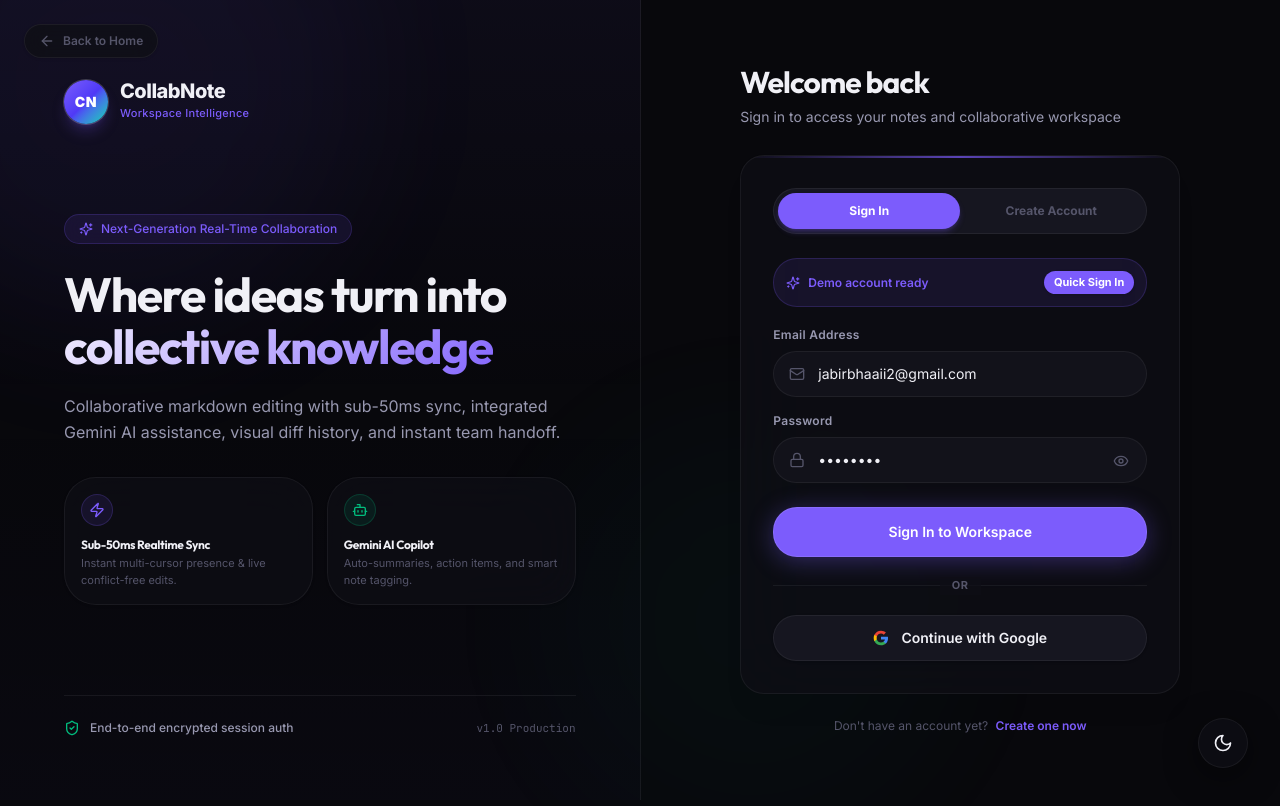
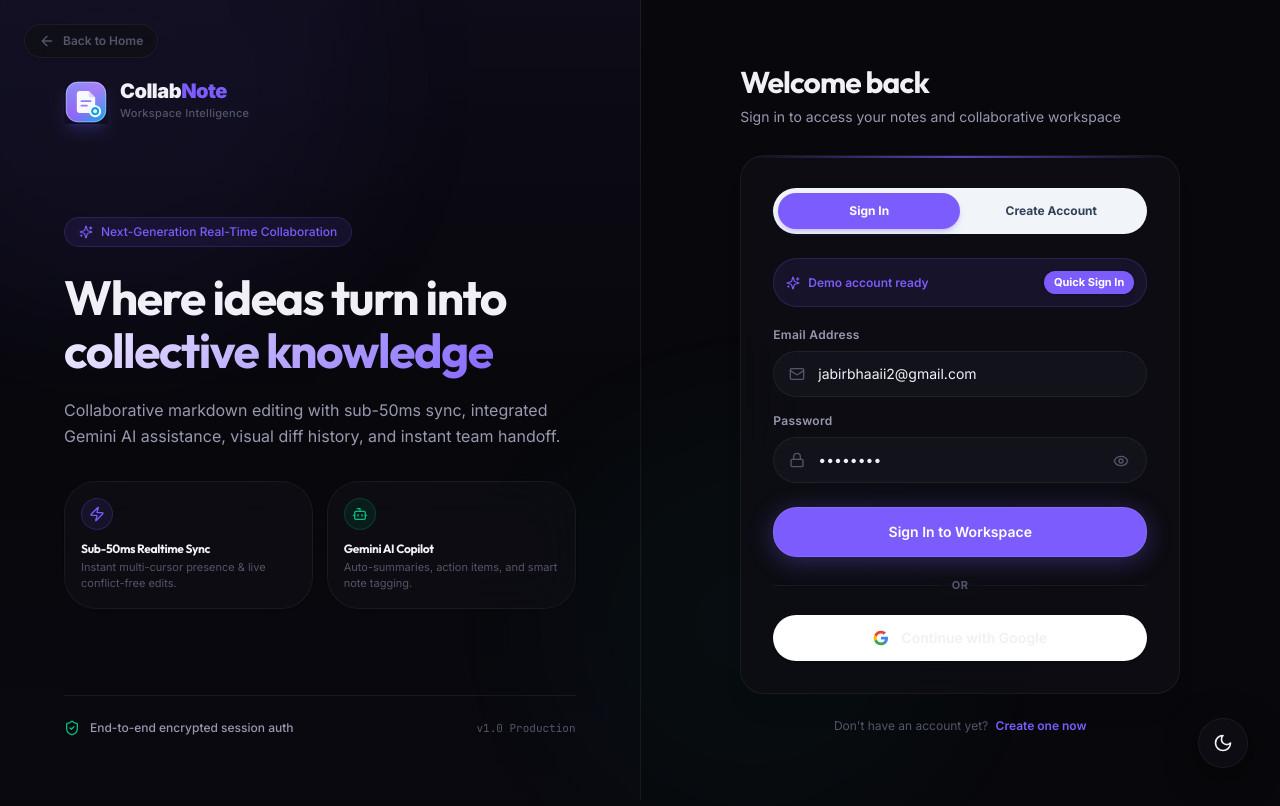
Before and after one commit to Jabirmahmud0/collabNote_client, a React (Vite) app: page /auth in a window 1280 px wide. Shown: the top 806 px of the page. Built offline with nearby package versions, Linux system fonts and the light colour scheme.

Commit message:
feat(branding): add custom vector logo, update AI model name to Gemini 2.5 Flash, and refine auth form light mode

```diff
--- a/index.html
+++ b/index.html
@@ -2,7 +2,7 @@
 <html lang="en">
   <head>
     <meta charset="UTF-8" />
-    <link rel="icon" type="image/png" href="/favicon.png" />
+    <link rel="icon" type="image/svg+xml" href="/logo.svg" />
     <meta name="viewport" content="width=device-width, initial-scale=1.0" />
     <title>CollabNote | Real-time Collaborative Editor</title>
   </head>
--- a/src/components/layout/Sidebar.jsx
+++ b/src/components/layout/Sidebar.jsx
@@ -5,6 +5,7 @@ import {
   FileText, Share2, Trash2, Plus, ChevronDown, ChevronRight,
   LayoutDashboard, Settings, Wrench, PanelLeftClose, PanelLeft,
 } from 'lucide-react';
+import { Logo, LogoIcon } from '../ui/Logo';
 
 const Sidebar = ({
   filter = 'all',
@@ -35,17 +36,10 @@ const Sidebar = ({
       {/* Header */}
       <div className={`flex items-center ${collapsed ? 'justify-center px-3' : 'justify-between px-5'} h-16 border-b border-border`}>
         <Link to="/dashboard" className="flex items-center gap-2.5 shrink-0">
-          <div className="w-8 h-8 bg-gradient-to-br from-accent to-accent-secondary rounded-lg flex items-center justify-center shadow-md shrink-0">
-            <span className="text-white font-bold text-[11px]">CN</span>
-          </div>
-          {!collapsed && (
-            <motion.span
-              initial={{ opacity: 0 }}
-              animate={{ opacity: 1 }}
-              className="text-base font-bold tracking-tight text-text-primary"
-            >
-              CollabNote
-            </motion.span>
+          {collapsed ? (
+            <LogoIcon size={30} />
+          ) : (
+            <Logo size="sm" showText={true} />
           )}
         </Link>
         {!collapsed && (
--- /dev/null
+++ b/src/components/ui/Logo.jsx
@@ -0,0 +1,122 @@
+import React from 'react';
+
+export const LogoIcon = ({ size = 32, className = '' }) => {
+  return (
+    <svg
+      width={size}
+      height={size}
+      viewBox="0 0 48 48"
+      fill="none"
+      xmlns="http://www.w3.org/2000/svg"
+      className={`shrink-0 ${className}`}
+    >
+      <defs>
+        <linearGradient id="collab-gradient-primary" x1="0%" y1="0%" x2="100%" y2="100%">
+          <stop offset="0%" stopColor="#6366F1" />
+          <stop offset="50%" stopColor="#8B5CF6" />
+          <stop offset="100%" stopColor="#0EA5E9" />
+        </linearGradient>
+        <linearGradient id="collab-gradient-sparkle" x1="0%" y1="0%" x2="100%" y2="100%">
+          <stop offset="0%" stopColor="#38BDF8" />
+          <stop offset="100%" stopColor="#A855F7" />
+        </linearGradient>
+        <linearGradient id="collab-gradient-surface" x1="0%" y1="0%" x2="0%" y2="100%">
+          <stop offset="0%" stopColor="#FFFFFF" stopOpacity="0.25" />
+          <stop offset="100%" stopColor="#FFFFFF" stopOpacity="0.03" />
+        </linearGradient>
+        <filter id="collab-glow" x="-20%" y="-20%" width="140%" height="140%">
+          <feGaussianBlur stdDeviation="3" result="blur" />
+          <feComposite in="SourceGraphic" in2="blur" operator="over" />
+        </filter>
+      </defs>
+
+      {/* Rounded Squircle Container */}
+      <rect
+        x="2"
+        y="2"
+        width="44"
+        height="44"
+        rx="13"
+        fill="url(#collab-gradient-primary)"
+      />
+      {/* Specular Highlight Overlay */}
+      <rect
+        x="2"
+        y="2"
+        width="44"
+        height="44"
+        rx="13"
+        fill="url(#collab-gradient-surface)"
+      />
+      <rect
+        x="2.5"
+        y="2.5"
+        width="43"
+        height="43"
+        rx="12.5"
+        stroke="rgba(255, 255, 255, 0.35)"
+        strokeWidth="1"
+      />
+
+      {/* Modern Folded Note / Layer Path */}
+      <path
+        d="M14 15C14 13.3431 15.3431 12 17 12H27L34 19V33C34 34.6569 32.6569 36 31 36H17C15.3431 36 14 34.6569 14 33V15Z"
+        fill="white"
+        fillOpacity="0.95"
+      />
+      {/* Folded Corner */}
+      <path
+        d="M27 12V17C27 18.1046 27.8954 19 29 19H34L27 12Z"
+        fill="#DDD6FE"
+      />
+
+      {/* Note Horizontal Line Bars */}
+      <rect x="18" y="22" width="12" height="2" rx="1" fill="#6366F1" fillOpacity="0.8" />
+      <rect x="18" y="27" width="8" height="2" rx="1" fill="#8B5CF6" fillOpacity="0.8" />
+
+      {/* Real-time Collaboration Nodes / Pulse Dot */}
+      <circle cx="34" cy="34" r="5.5" fill="#0EA5E9" stroke="white" strokeWidth="2" />
+      <circle cx="34" cy="34" r="2" fill="white" />
+    </svg>
+  );
+};
+
+export const Logo = ({ size = 'md', showText = true, subtitle = null, className = '' }) => {
+  const iconSizes = {
+    xs: 24,
+    sm: 28,
+    md: 36,
+    lg: 44,
+    xl: 52,
+  };
+
+  const textSizes = {
+    xs: 'text-sm',
+    sm: 'text-base',
+    md: 'text-lg',
+    lg: 'text-xl',
+    xl: 'text-2xl',
+  };
+
+  const iconPx = typeof size === 'number' ? size : iconSizes[size] || 36;
+
+  return (
+    <div className={`inline-flex items-center gap-3 select-none ${className}`}>
+      <LogoIcon size={iconPx} className="shadow-lg shadow-indigo-500/20" />
+      {showText && (
+        <div className="flex flex-col">
+          <span className={`font-black tracking-tight text-text-primary leading-none ${typeof size === 'string' ? textSizes[size] : 'text-lg'}`}>
+            Collab<span className="text-accent">Note</span>
+          </span>
+          {subtitle && (
+            <span className="text-[11px] font-medium text-text-muted tracking-wide mt-1">
+              {subtitle}
+            </span>
+          )}
+        </div>
+      )}
+    </div>
+  );
+};
+
+export default Logo;
--- a/src/pages/AuthPage.jsx
+++ b/src/pages/AuthPage.jsx
@@ -7,6 +7,7 @@ import { auth, googleProvider } from '../config/firebase';
 import { signInWithPopup, signOut } from 'firebase/auth';
 import Button from '../components/ui/Button';
 import Input from '../components/ui/Input';
+import Logo from '../components/ui/Logo';
 import toast from 'react-hot-toast';
 
 const DEMO_EMAIL = 'jabirbhaaii2@gmail.com';
@@ -147,14 +148,8 @@ const AuthPage = () => {
       <div className="hidden lg:flex flex-1 relative flex-col justify-between p-12 xl:p-16 border-r border-border bg-gradient-to-b from-accent/5 via-transparent to-accent/[0.02] overflow-hidden">
         {/* Brand Header */}
         <div className="relative z-10 pt-4">
-          <div className="inline-flex items-center gap-3 cursor-pointer" onClick={() => navigate('/')}>
-            <div className="w-11 h-11 bg-gradient-to-br from-accent via-indigo-600 to-accent-secondary rounded-2xl flex items-center justify-center shadow-lg shadow-accent/25 ring-1 ring-white/20">
-              <span className="text-white font-black text-sm tracking-wider">CN</span>
-            </div>
-            <div className="flex flex-col">
-              <span className="text-xl font-extrabold tracking-tight text-text-primary leading-none">CollabNote</span>
-              <span className="text-[11px] font-medium text-accent tracking-wide mt-1">Workspace Intelligence</span>
-            </div>
+          <div className="inline-flex items-center cursor-pointer" onClick={() => navigate('/')}>
+            <Logo size="lg" subtitle="Workspace Intelligence" />
           </div>
         </div>
 
@@ -232,11 +227,8 @@ const AuthPage = () => {
           className="w-full max-w-[440px] relative z-10 my-auto"
         >
           {/* Mobile Logo */}
-          <div className="lg:hidden text-center mb-8">
-            <div className="w-12 h-12 bg-gradient-to-br from-accent to-accent-secondary rounded-2xl mx-auto flex items-center justify-center shadow-lg shadow-accent/30 mb-3">
-              <span className="text-white font-extrabold text-sm">CN</span>
-            </div>
-            <h2 className="text-xl font-bold text-text-primary tracking-tight">CollabNote</h2>
+          <div className="lg:hidden text-center mb-8 flex justify-center cursor-pointer" onClick={() => navigate('/')}>
+            <Logo size="md" subtitle="Workspace Intelligence" />
           </div>
 
           {/* Form Header */}
@@ -255,7 +247,7 @@ const AuthPage = () => {
             <div className="absolute top-0 inset-x-0 h-[1.5px] bg-gradient-to-r from-transparent via-accent to-transparent opacity-70" />
 
             {/* Mode Switcher Tabs */}
-            <div className="flex relative mb-6 bg-bg-tertiary rounded-2xl p-1 border border-border">
+            <div className="flex relative mb-6 bg-slate-100 dark:bg-bg-tertiary rounded-2xl p-1 border border-border">
               <motion.div
                 layout
                 className="absolute inset-y-1 w-[calc(50%-4px)] bg-accent rounded-xl shadow-md shadow-accent/25"
@@ -276,7 +268,7 @@ const AuthPage = () => {
                   }));
                 }}
                 className={`relative flex-1 py-2.5 text-xs font-bold transition-colors z-10 rounded-xl ${
-                  isLogin ? 'text-white' : 'text-text-muted hover:text-text-primary'
+                  isLogin ? 'text-white' : 'text-slate-700 dark:text-text-secondary hover:text-text-primary'
                 }`}
               >
                 Sign In
@@ -289,7 +281,7 @@ const AuthPage = () => {
                   setFormData({ name: '', email: '', password: '' });
                 }}
                 className={`relative flex-1 py-2.5 text-xs font-bold transition-colors z-10 rounded-xl ${
-                  !isLogin ? 'text-white' : 'text-text-muted hover:text-text-primary'
+                  !isLogin ? 'text-white' : 'text-slate-700 dark:text-text-secondary hover:text-text-primary'
                 }`}
               >
                 Create Account
@@ -404,7 +396,7 @@ const AuthPage = () => {
               type="button"
               onClick={handleGoogleLogin}
               disabled={loading}
-              className="w-full py-3 px-4 rounded-xl bg-bg-tertiary hover:bg-bg-elevated border border-border hover:border-border-hover text-text-primary text-sm font-semibold flex items-center justify-center gap-3 transition-all duration-200 active:scale-[0.98] shadow-sm disabled:opacity-50"
+              className="w-full py-3 px-4 rounded-xl bg-white dark:bg-bg-tertiary hover:bg-slate-50 dark:hover:bg-bg-elevated border border-border hover:border-slate-300 dark:hover:border-border-hover text-text-primary text-sm font-semibold flex items-center justify-center gap-3 transition-all duration-200 active:scale-[0.98] shadow-sm disabled:opacity-50"
             >
               <svg className="w-4 h-4 shrink-0" viewBox="0 0 24 24">
                 <path fill="#4285F4" d="M22.56 12.25c0-.78-.07-1.53-.2-2.25H12v4.26h5.92a5.06 5.06 0 01-2.21 3.31v2.77h3.57c2.08-1.92 3.28-4.74 3.28-8.09z" />
--- a/src/pages/LandingPage.jsx
+++ b/src/pages/LandingPage.jsx
@@ -8,6 +8,7 @@ import {
   Play, Zap, Shield, Globe, ChevronRight,
 } from 'lucide-react';
 import Button from '../components/ui/Button';
+import Logo from '../components/ui/Logo';
 import {
   IntelligenceSection,
   ProductPromise,
@@ -56,11 +57,8 @@ const LandingPage = () => {
       {/* ═══════════════ NAVBAR ═══════════════ */}
       <nav className="fixed top-0 w-full z-50 glass-strong">
         <div className="max-w-6xl mx-auto px-6 h-16 flex items-center justify-between">
-          <div className="flex items-center gap-3">
-            <div className="w-9 h-9 bg-gradient-to-br from-accent to-accent-secondary rounded-xl flex items-center justify-center shadow-lg shadow-accent/20">
-              <span className="text-white font-extrabold text-xs">CN</span>
-            </div>
-            <span className="text-lg font-bold tracking-tight">CollabNote</span>
+          <div className="cursor-pointer" onClick={() => window.scrollTo({ top: 0, behavior: 'smooth' })}>
+            <Logo size="sm" showText={true} />
           </div>
           <div className="flex items-center gap-8">
             <a href="#features" className="hidden md:block text-sm text-text-secondary hover:text-text-primary transition-colors">Features</a>
@@ -89,7 +87,7 @@ const LandingPage = () => {
                   <span className="animate-ping absolute inline-flex h-full w-full rounded-full bg-accent opacity-75" />
                   <span className="relative inline-flex rounded-full h-2 w-2 bg-accent" />
                 </span>
-                Powered by Gemini 1.5 Flash
+                Powered by Gemini 2.5 Flash
                 <ChevronRight className="w-3 h-3 text-accent/60" />
               </div>
             </motion.div>
@@ -466,12 +464,7 @@ const LandingPage = () => {
       {/* ═══════════════ FOOTER ═══════════════ */}
       <footer className="border-t border-border py-12 px-6">
         <div className="max-w-6xl mx-auto flex flex-col md:flex-row items-center justify-between gap-6">
-          <div className="flex items-center gap-2.5">
-            <div className="w-7 h-7 bg-gradient-to-br from-accent to-accent-secondary rounded-lg flex items-center justify-center">
-              <span className="text-white font-bold text-[9px]">CN</span>
-            </div>
-            <span className="font-bold tracking-tight text-sm">CollabNote</span>
-          </div>
+          <Logo size="xs" showText={true} />
           <p className="text-xs text-text-muted">© 2026 CollabNote. Crafted with care.</p>
           <div className="flex gap-2">
             <a href="#" className="p-2 rounded-lg border border-border hover:border-accent/30 text-text-muted hover:text-accent transition-all">
```
Also changed, not shown: public/logo.svg (added).
